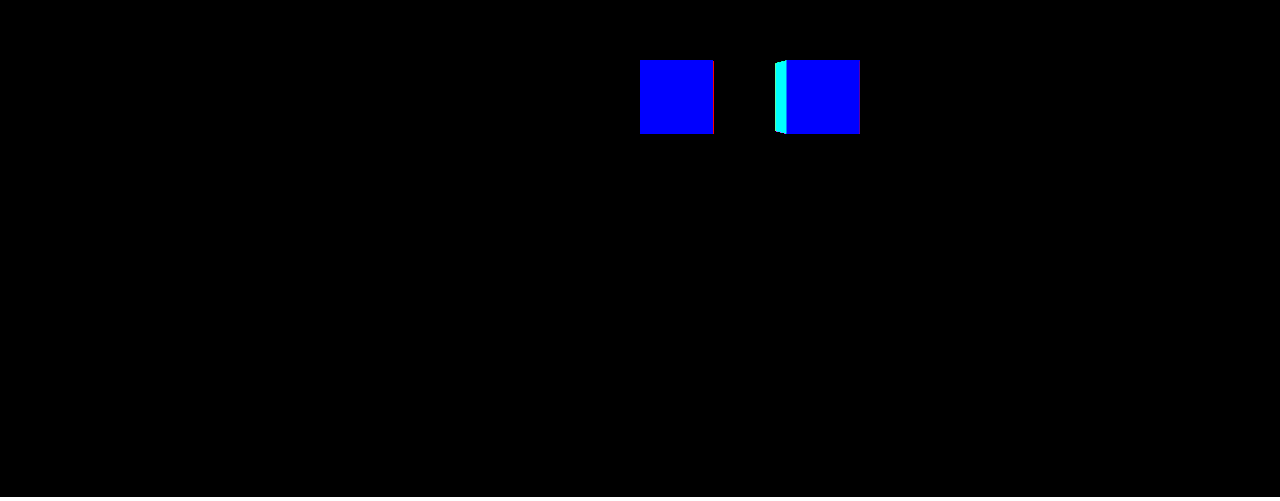
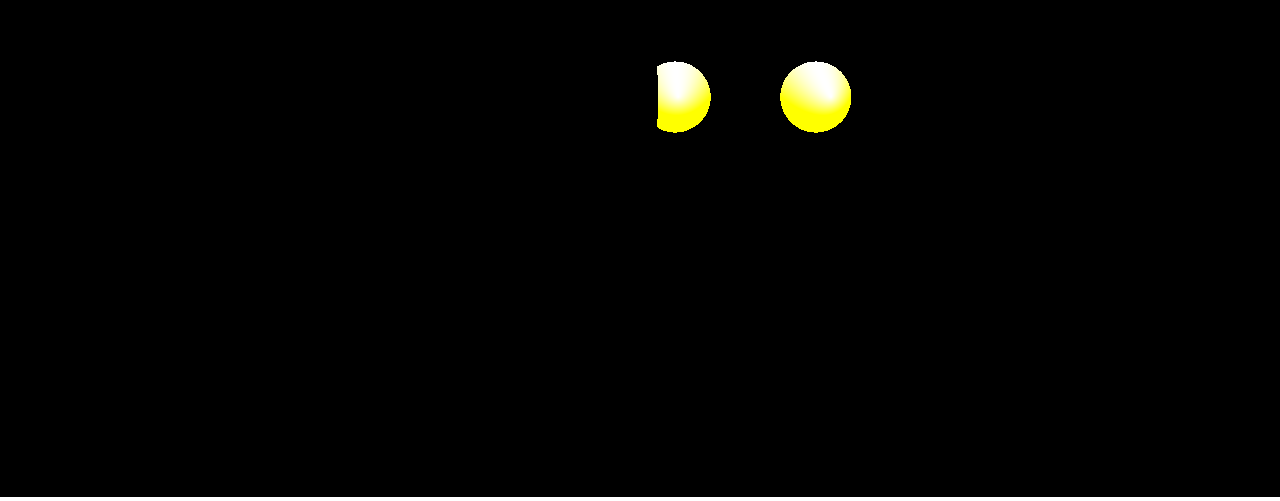
Before and after one commit to C14220245/GrafKomUTS, a plain HTML site: page Object Roy (Astronaut)/Index.html in a window 1280 px wide. Shown: the part 303-804 px from the top of the page. Drawn offline with Linux system fonts and the light colour scheme.

```diff
--- a/General/functions.js
+++ b/General/functions.js
@@ -71,9 +71,9 @@ function generateBSpline(controlPoint, m, degree){
 
 function generateCone(x, y, z, rad) {
   var list = []
-  var r = 0.05;
-  var g = 0.05;
-  var b = 0.05;
+  var r = 1;
+  var g = 1;
+  var b = 1;
   list.push(x, y, z + 2, r, g, b);
   for (var i = 0; i <= 360; i++) {
     var a = rad * Math.cos((i / 180) * Math.PI) + x;
@@ -85,11 +85,8 @@ function generateCone(x, y, z, rad) {
     list.push(g);
     list.push(b);
 
-    r = r + 0.09;
-    g = g + 0.09;
-    b = b + 0.09;
   }
-  list.push(x, y, z, 1.0, 0.5, 0.6);
+  list.push(x, y, z, 1.0, 1.0, 1.0);
   return list;
 }
 
--- a/Object Roy (Astronaut)/Index.html
+++ b/Object Roy (Astronaut)/Index.html
@@ -10,6 +10,7 @@
 <body style="margin: 0%">
     <script src="../General/libs.js"></script>
     <script src="../General/MyObject.js"></script>
+    <script src="../General/functions.js"></script>
     <script src="script.js"></script>
     <canvas id="myCanvas" style="background-color: black;"></canvas>
 </body>
--- a/Object Roy (Astronaut)/script.js
+++ b/Object Roy (Astronaut)/script.js
@@ -116,76 +116,10 @@ function main() {
 
 
 
-
-
-    var cube = [
-        //belakang
-        -1, -1, -1, 1, 1, 0,
-        1, -1, -1, 1, 1, 0,
-        1, 1, -1, 1, 1, 0,
-        -1, 1, -1, 1, 1, 0,
-
-
-        //depan
-        -1, -1, 1, 0, 0, 1,
-        1, -1, 1, 0, 0, 1,
-        1, 1, 1, 0, 0, 1,
-        -1, 1, 1, 0, 0, 1,
-
-
-        //kiri
-        -1, -1, -1, 0, 1, 1,
-        -1, 1, -1, 0, 1, 1,
-        -1, 1, 1, 0, 1, 1,
-        -1, -1, 1, 0, 1, 1,
-
-
-        //kanan
-        1, -1, -1, 1, 0, 0,
-        1, 1, -1, 1, 0, 0,
-        1, 1, 1, 1, 0, 0,
-        1, -1, 1, 1, 0, 0,
-
-
-        //bawah
-        -1, -1, -1, 1, 0, 1,
-        -1, -1, 1, 1, 0, 1,
-        1, -1, 1, 1, 0, 1,
-        1, -1, -1, 1, 0, 1,
-
-
-        //atas
-        -1, 1, -1, 0, 1, 0,
-        -1, 1, 1, 0, 1, 0,
-        1, 1, 1, 0, 1, 0,
-        1, 1, -1, 0, 1, 0
-    ]
+    var cone = generateCone(0, 0, 0, 1);
 
     // FACES:
-    var cube_faces = [
-        0, 1, 2,
-        0, 2, 3,
-
-
-        4, 5, 6,
-        4, 6, 7,
-
-
-        8, 9, 10,
-        8, 10, 11,
-
-
-        12, 13, 14,
-        12, 14, 15,
-
-
-        16, 17, 18,
-        16, 18, 19,
-
-
-        20, 21, 22,
-        20, 22, 23
-    ];
+    var cone_faces = coneElement();
 
 
     //matrix
@@ -198,9 +132,9 @@ function main() {
     LIBS.translateZ(VIEW_MATRIX, -25);
 
 
-    var object = new MyObject(cube, cube_faces, shader_vertex_source, shader_fragment_source);
+    var object = new MyObject(cone, cone_faces, shader_vertex_source, shader_fragment_source);
     object.setup();
-    var object2 = new MyObject(cube, cube_faces, shader_vertex_source, shader_fragment_source);
+    var object2 = new MyObject(cone, cone_faces, shader_vertex_source, shader_fragment_source);
     object2.setup();
 
     object.child.push(object2);
```
